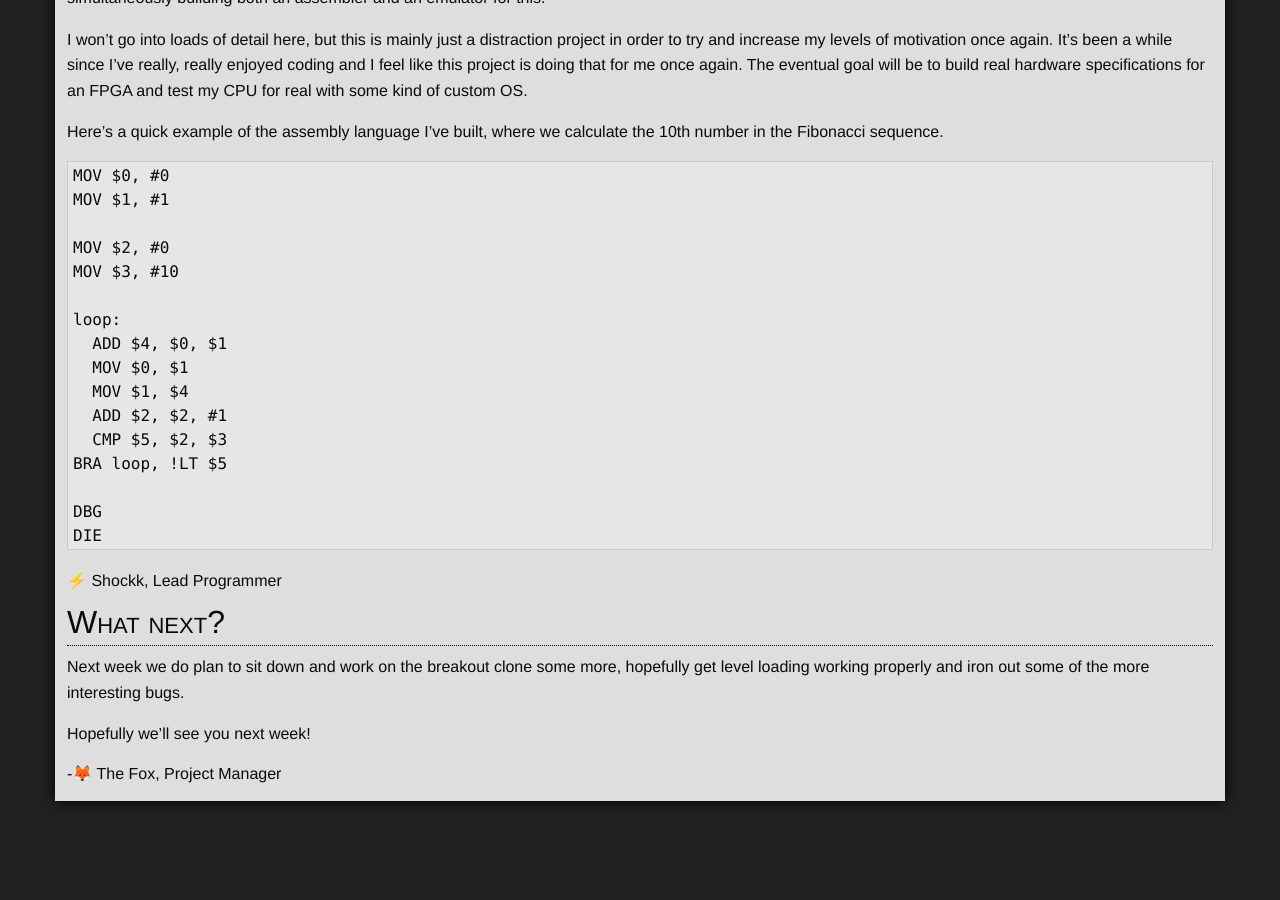
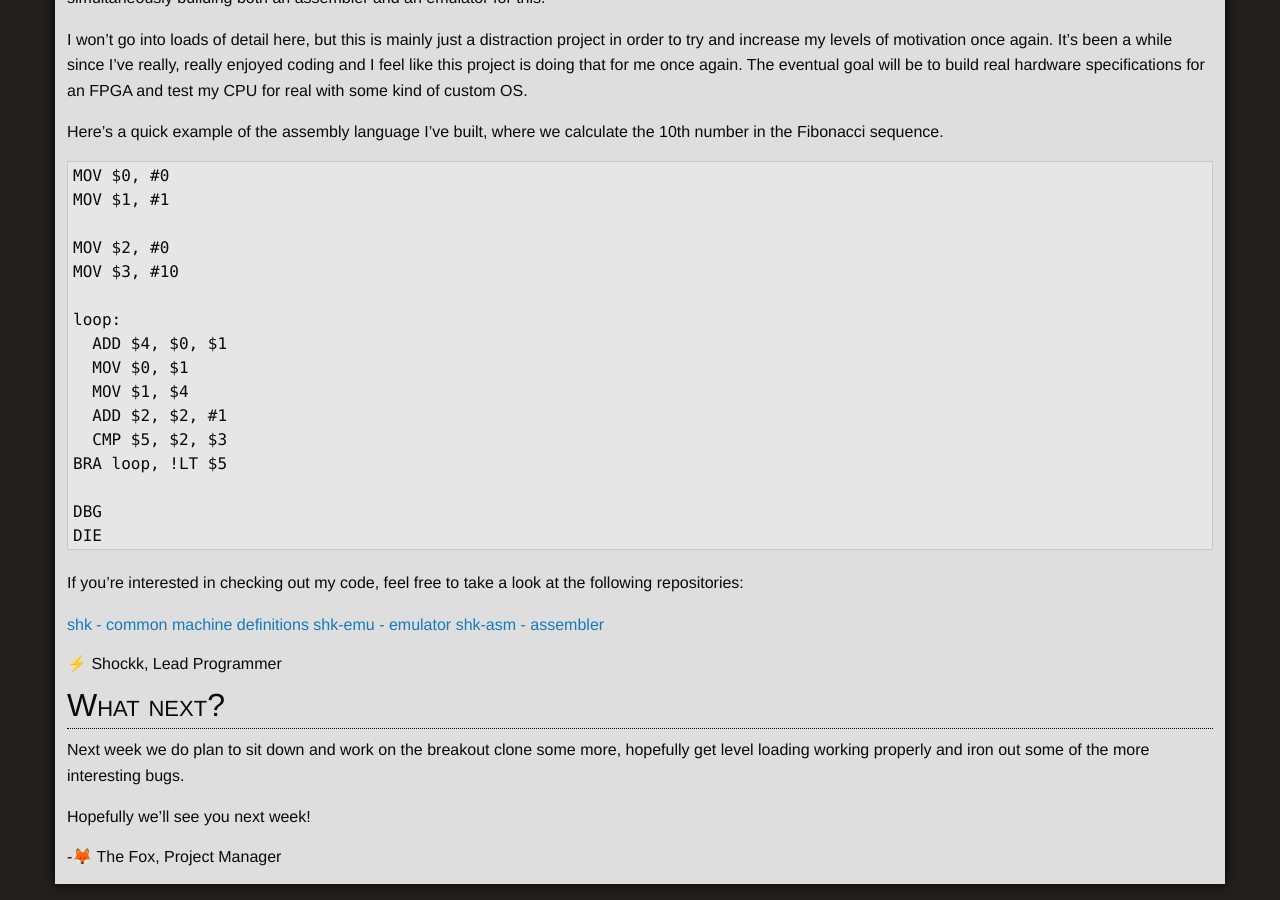
Before and after one commit to corporeality-space/web, a Jekyll site: the page built from _posts/2020-06-08-01-Week-47.md, in a window 1280 px wide and 900 px high, scrolled down 943 px. Built offline with Jekyll 4.4.1, drawn with Linux system fonts in a browser that asks for light colours; nearby versions of some CDN libraries; some web fonts are replaced; our own code applies the rules of GitHub Pages for plain Markdown files; library files that are not in the unit come from our copies; before the commit the page ends 1760 px from its top, so only the background shows below that.

Commit message:
Update 2020-06-08-01-Week-47.md

````diff
--- a/_posts/2020-06-08-01-Week-47.md
+++ b/_posts/2020-06-08-01-Week-47.md
@@ -52,6 +52,12 @@ DBG
 DIE
 ```
 
+If you're interested in checking out my code, feel free to take a look at the following repositories:
+
+[shk - common machine definitions](https://github.com/shockkolate/shk)
+[shk-emu - emulator](https://github.com/shockkolate/shk-asm)
+[shk-asm - assembler](https://github.com/shockkolate/shk-emu)
+
 ###### ⚡ Shockk, Lead Programmer
 
 # What next?
````
